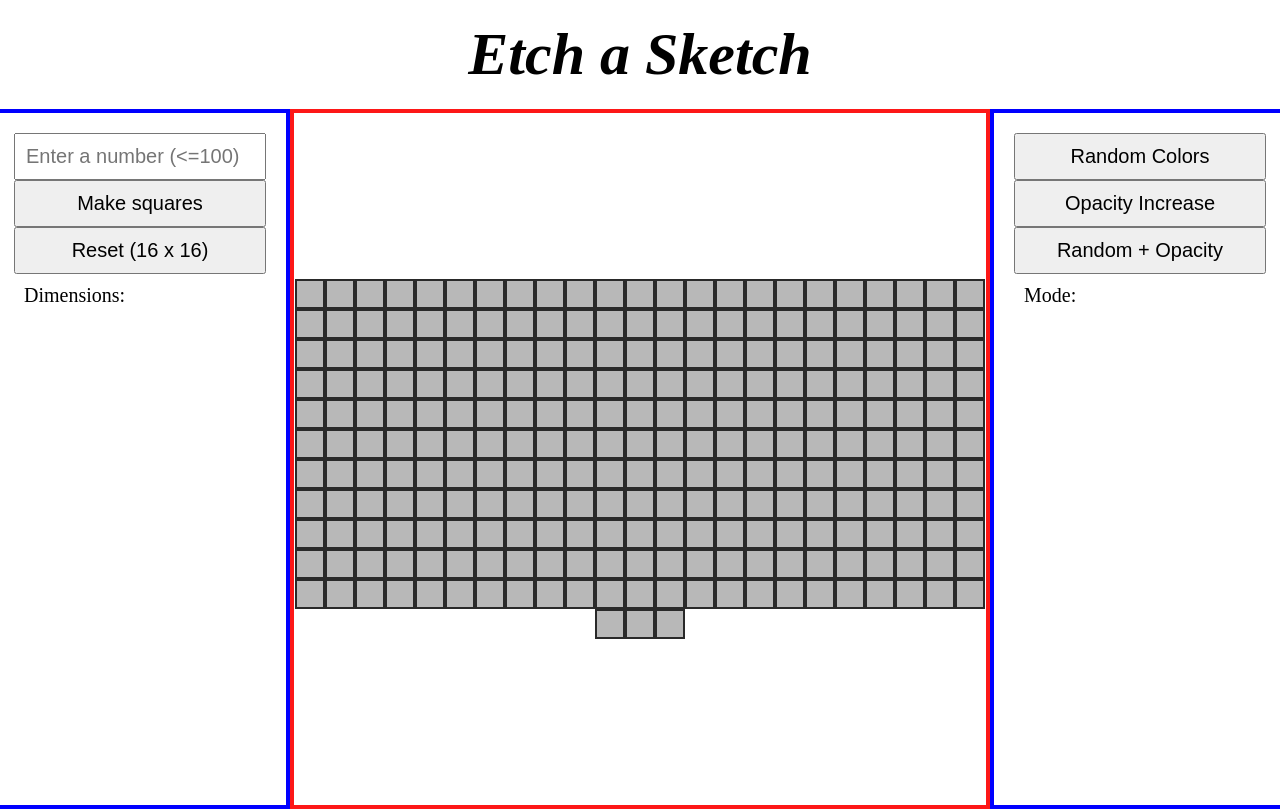
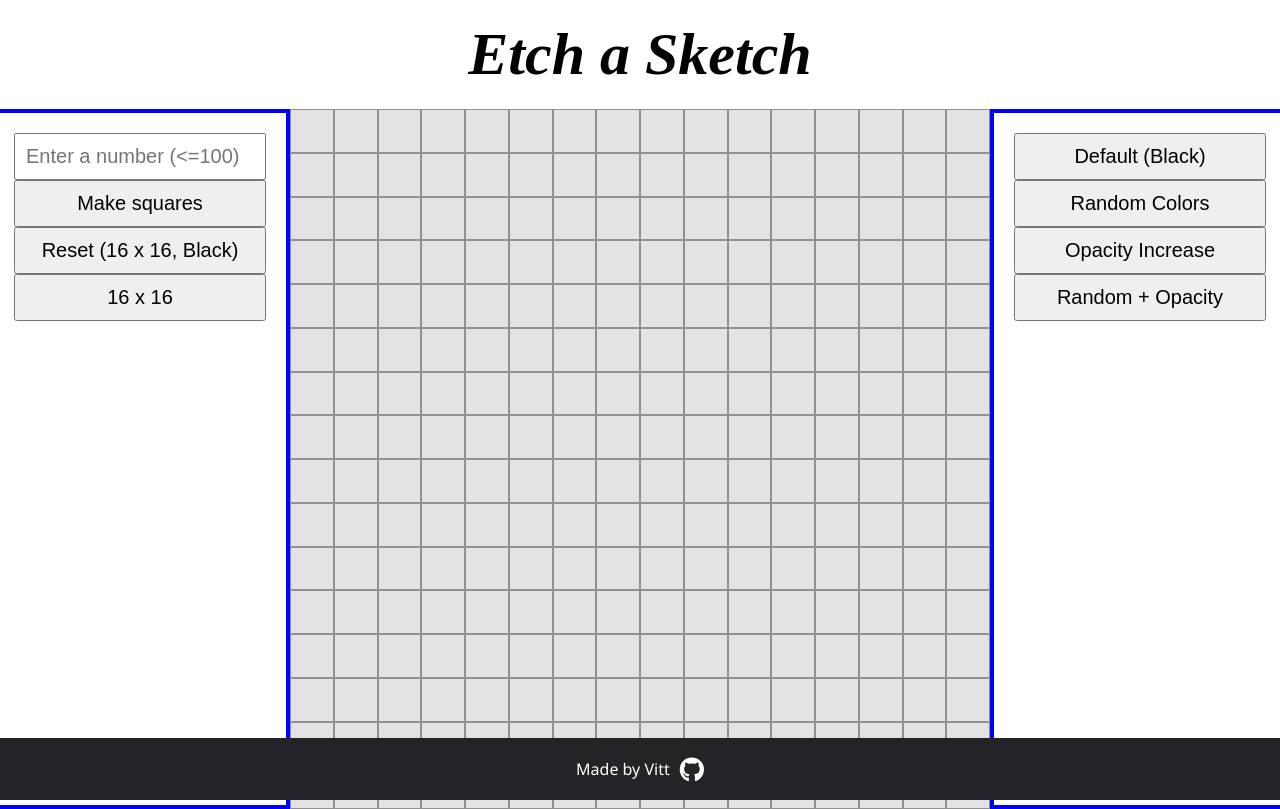
Before and after one commit to Vittv/etch-a-sketch, a plain HTML site: page index.html in a window 1280 px wide. Both pictures are taken after a click on the button "Make squares". Drawn offline with Linux system fonts and the light colour scheme.

Commit message:
Add dimensions choice and dynamic scaling

```diff
--- a/css/styles.css
+++ b/css/styles.css
@@ -57,6 +57,7 @@ button {
     padding: 10px;
 }
 
+/* grid */
 .grid-container {
     display: flex;
     flex-direction: column;
@@ -64,20 +65,46 @@ button {
     align-items: center;
     height: 700px;
     width: 700px;
-    border: 4px solid rgb(253, 23, 23);
 }
 
 .new-grid-container {
     display: flex;
-    flex-direction: row;
     flex-wrap: wrap;
-    justify-content: center;
-    align-items: center;
+    width: 700px;
+    height: 700px;
 }
 
 .new-grid {
-    background-color: rgb(184, 184, 184);
-    width: 30px;
-    height: 30px;
-    border: 2px solid rgb(41, 41, 41);
+    background-color: rgb(227, 227, 227);
+    border: 1px solid rgb(145, 145, 145);
 }
+
+/* footer */
+footer {
+    position: absolute;
+    bottom: 0;
+    background-color: rgb(35, 36, 39);
+    color: white;
+    width: 100%;
+    font-size: 16px;
+    font-family: 'Segoe UI', Tahoma, Geneva, Verdana, sans-serif;
+    padding: 14px;
+}
+
+.footer-container {
+    display: flex;
+    justify-content: center;
+    align-items: center;
+    color: white;
+}
+
+.github-icon {
+    margin-left: 10px;
+    color: white;
+    text-decoration: none;
+    font-size: 25px;
+}
+
+.github-icon:hover {
+    color: rgb(129, 129, 129);
+}
--- a/index.html
+++ b/index.html
@@ -3,6 +3,7 @@
 <head>
     <meta charset="UTF-8">
     <meta name="viewport" content="width=device-width, initial-scale=1.0">
+    <link rel="stylesheet" href="https://cdnjs.cloudflare.com/ajax/libs/font-awesome/5.15.4/css/all.min.css">
     <link rel="stylesheet" href="css/styles.css">
     <title>Etch a Sketch</title>
 </head>
@@ -13,13 +14,14 @@
             <input
                 type="text"
                 class="numberInput"
+                id ="newInput"
                 maxlength="3"
                 max="100"
                 placeholder="Enter a number (<=100)"
                 oninput="validateInput(this)">
-            <button>Make squares</button>
-            <button>Reset (16 x 16)</button>
-            <div class="current current-input">Dimensions:</div>
+            <button class="make-squares-btn">Make squares</button>
+            <button class="reset-btn">Reset (16 x 16, Black)</button>
+            <button class="current current-input">16 x 16</button>
         </div>
         <div class="grid-container">
             <div class="new-grid-container">
@@ -27,12 +29,20 @@
             </div>
         </div>
         <div class="mode-box">
-            <button>Random Colors</button>
-            <button>Opacity Increase</button>
-            <button>Random + Opacity</button>
-            <div class="current current-mode">Mode:</div>
+            <button class="current current-mode">Default (Black)</button>
+            <button class="random-colors-btn">Random Colors</button>
+            <button class="opacity-increase-btn">Opacity Increase</button>
+            <button class="random-and-opacity-btn">Random + Opacity</button>
         </div>
     </div>
+    <footer>
+        <div class="footer-container">
+            <p class="credits">Made by Vitt</p>
+            <a href="https://github.com/Vittv" target="_blank" class ="github-icon">
+                <i class="fab fa-github"></i>
+            </a>
+        </div>
+    </footer>
     <script src="src/script.js"></script>
 </body>
 </html>
--- a/src/script.js
+++ b/src/script.js
@@ -1,20 +1,89 @@
-// Default grid value generation
-const totalDiv = 16;
+// Default grid value
+let totalDiv = 16;
+
+const newInput = document.querySelector(".numberInput");
 const gridContainer = document.querySelector('.new-grid-container');
+const makeSquares = document.querySelector(".make-squares-btn");
+const resetButton = document.querySelector(".reset-btn");
+const randomColorsButton = document.querySelector(".random-colors-btn");
+const opacityIncreaseButton = document.querySelector(".opacity-increase-btn");
+const randomAndOpacityButton = document.querySelector(".random-and-opacity-btn")
+
+// Automatically focus the input field when the page loads
+document.addEventListener("DOMContentLoaded", () => {
+    newInput.focus();
+});
+
+// Event listeners
+// Click event for makeSquares button
+makeSquares.addEventListener("click", () => {
+    const newValue = parseInt(newInput.value, 10) || 16; // Default to 16
+    readInput(newValue);
+    document.querySelector(".current-input").textContent = `${newValue} x ${newValue}`;
+    newInput.value = "";
+});
+
+// Resets back to default mode
+resetButton.addEventListener("click", () => {
+    totalDiv = 16;
+    document.querySelector(".current-input").textContent = `${totalDiv} x ${totalDiv}`;
+    newInput.value = "";
+    makeNewGrid(totalDiv);
+});
+
+// Keydown event for the input field
+newInput.addEventListener("keydown", (e) => {
+    if (e.key === "Enter") {
+        const newValue = parseInt(newInput.value, 10) || 16; // Default to 16;
+        readInput(newValue);
+        newInput.value = "";
+        document.querySelector(".current-input").textContent = `${newValue} x ${newValue}`;
+    }
+});
 
 // Generate the grid
 function makeNewGrid(totalDiv) {
+    gridContainer.innerHTML = ""; // Clear previous grid
+
+    // Create and append the squares
     for (let i = 0; i < totalDiv * totalDiv; i++ ) {
-        const newGrid = document.createElement('new-grid');
-        newGrid.className = 'new-grid';
+        const newGrid = document.createElement("div");
+        newGrid.className = "new-grid";
         gridContainer.appendChild(newGrid)
+    };
+    // Resize every square dynamically so it fits inside the given field
+    function resizeSquares(totalDiv) {
+        const allSquares = document.querySelectorAll(".new-grid"); // Select all squares
+        const squareSize = 700 / totalDiv; // Calculate size per square
+
+        allSquares.forEach(square => {
+            square.style.width = `${squareSize}px`;
+            square.style.height = `${squareSize}px`;
+        });
+    };
+    // TODO: Starting to implement the color change on hover logic
+    // still got to add the event listener to it
+    function changeColorOnHover(colorChoice) {
+        const newGrid = document.querySelector(".new-grid");
+        newGrid.addEventListener("hover", () => {
+            const defaultColor = `black`;
+            colorChoice = defaultColor;
+            document.querySelector(".new-grid").style.color = `${colorChoice}`;
+        });
+
+
+
     }
+    // Make sure it fits inside the grid-container
+    resizeSquares(totalDiv);
+    changeColorOnHover();
+
 };
 
 // Prevent the input from being lower than 0 and higher than 100
 function validateInput(input) {
     // Remove non-numeric characters
-    input.value = input.value.replace(/[^0-9]/g, '');
+    input.value = input.value.replace(/[^0-9]/g, "");
 
     // Enforce max value of 100
     if (input.value > 100) {
@@ -22,13 +91,33 @@ function validateInput(input) {
     }
 };
 
+// Remake the grid with value given by the user
+function readInput(newValue) {
+    totalDiv = newValue;
+    makeNewGrid(totalDiv);
+};
+
+// Default grid and mode starting as you open the application
 makeNewGrid(totalDiv);
 
 // Todo:
-// 1. Make the input change the number of squares made
-// 2. Make the squares change size to fit in the 700x700 grid-container we made
-// 3. Implement Random Colors function
-// 4. Implement Opacity Increase function
-// 5. Implement Random Colors + Opacity Increase function
-// 6. Finish design
-// 7. Push and enable live preview
+// 1. Make the input change the number of squares made                           DONE
+// 2. Make the squares change size to fit in the 700x700 grid-container we made  DONE
+// 3. Implement hover for default color
+// 3. Implement hover for changing color
+// 4. Implement Random Colors function
+// 5. Implement Opacity Increase function
+// 6. Implement Random Colors + Opacity Increase function
+// 7. Finish design
+// 8. Push and enable live preview
+
+/*
+newInput.addEventListener("keydown", (e) => {
+    if (e.key === "Enter") {
+        makeNewGrid();
+    }
+});
+makeSquaresButton = document.getElementById(".make-squares-btn");
+makeSquaresButton.addEventListener("click", () => {
+    makeNewGrid();
+}); */
```
